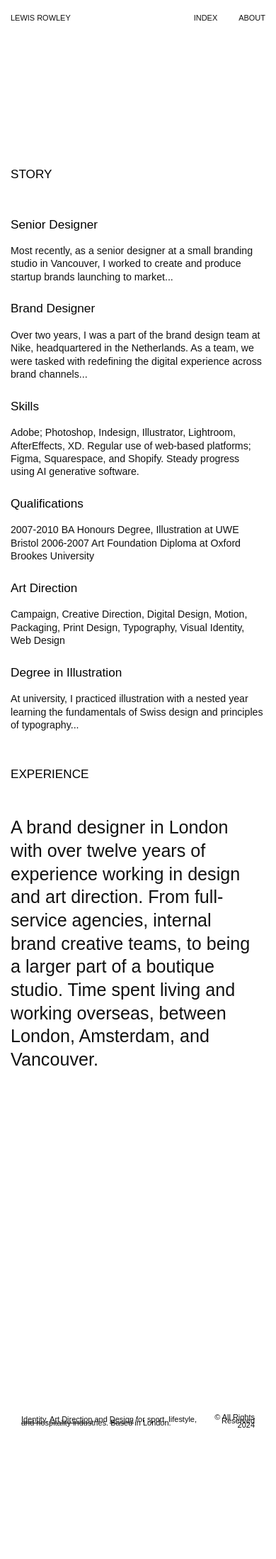
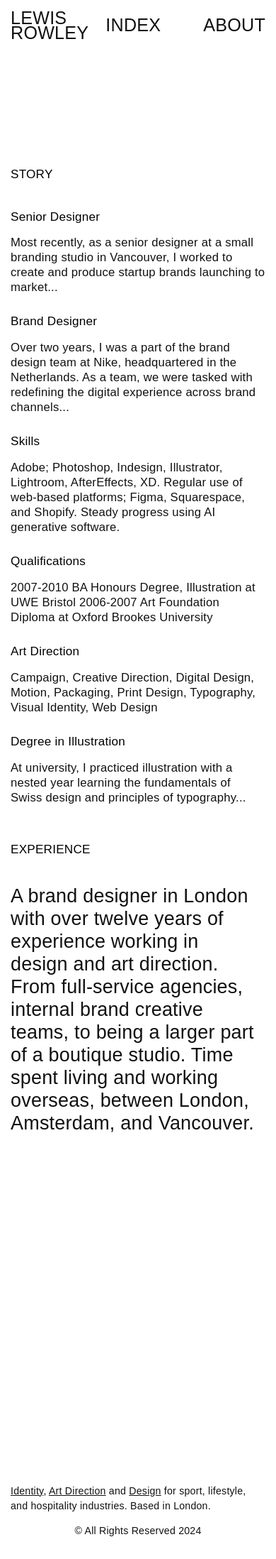
Before and after one commit to lewistwo/website, a PHP site: page /about.html in a window 390 px wide. Shown: the whole page at 71% size. Before the commit the page ends 2011 px from the top, so only its background shows below. Run offline with PHP 8.4, Linux system fonts and the light colour scheme.

Commit message:
Update styles.css

```diff
--- a/css/styles.css
+++ b/css/styles.css
@@ -17,22 +17,23 @@ body {
     flex-direction: column;
     min-height: 100vh;
     font-size: 0.686rem;
-    line-height: 1.3;
+    line-height: 1.302rem;
 }
 
 /* Main content area */
 .main-content {
     flex-grow: 1;
-    margin: 0 30px;
+    margin: 0 10px;
     transition: all 0.1s ease;
 }
 
 /* Typography */
 .large-body {
     margin-top: 0;
-    font-size: 1.572rem;
-    font-weight: 500;
-    line-height: 1.3;
+    font-size: 1.686rem;
+    font-weight: 400;
+    letter-spacing: 0.0139rem;
+    line-height: 2rem;
     color: #111;
     max-width: 1080px;
     padding-bottom: 10px;
@@ -40,16 +41,20 @@ body {
 
 .default-body {
     margin-top: 0;
-    font-size: 0.886rem;
-    line-height: 1.3;
+    font-size: 1.0417rem;
+    font-weight: 400;
+    letter-spacing: 0.0139rem;
+    line-height: 1.302rem;
     color: #111;
     padding-bottom: 10px;
 }
 
 .small-body {
     margin-top: 0;
-    font-size: 0.686rem;
-    line-height: 1.3;
+    font-size: 0.886rem;
+    font-weight: 400;
+    letter-spacing: 0.0139rem;
+    line-height: 1.302rem;
     color: #111;
 }
 
@@ -59,30 +64,34 @@ h1, h2, h3, .subheader, p {
 
 h1 {
     font-size: 1.786rem;
+    font-weight: 400;
+    letter-spacing: 0.0139rem;
     text-transform: uppercase;
-    font-weight: 500;
     line-height: 0.6;
-    padding-bottom: 40px;
+    padding-bottom: 20px;
 }
 
 h2 {
     font-size: 1.072rem;
+    font-weight: 400;
+    letter-spacing: 0.0139rem;
     text-transform: uppercase;
-    font-weight: 500;
     line-height: 0.6;
-    padding-bottom: 40px;
+    padding-bottom: 30px;
 }
 
 h3 {
     font-size: 0.886rem;
-    font-weight: 500;
+    font-weight: 400;
+    letter-spacing: 0.0139rem;
     line-height: 0.6;
 }
 
 .subheader {
     font-size: 1.072rem;
-    font-weight: 500;
-    line-height: 1.3;
+    font-weight: 400;
+    letter-spacing: 0.0139rem;
+    line-height: 1.302rem;
 }
 
 p {
@@ -90,8 +99,10 @@ p {
 }
 
 .footer .small-body {
-    font-size: 0.686rem;
-    line-height: 0.5;
+    font-size: 0.886rem;
+    font-weight: 400;
+    letter-spacing: 0.0139rem;
+    line-height: 1.302rem;
 }
 
 /* Intro Section */
@@ -101,9 +112,7 @@ p {
     align-items: center;
     justify-content: center;
     text-align: center;
-    font-size: 1.272rem;
     margin: 0 auto 10px auto;
-    color: #111;
     padding: 20px;
     min-width: 300px;
     max-width: 540px;
@@ -142,13 +151,15 @@ p {
 .navbar ul {
     list-style-type: none;
     display: flex;
-    gap: 30px;
+    gap: 80px;
     padding: 0;
     margin: 0;
 }
 
 .navbar ul li a, .navbar-brand a {
     text-decoration: none;
+    font-size: 0.886rem;
+    letter-spacing: 0.0139rem;
     color: #111;
     transition: transform 0.3s ease;
 }
@@ -178,6 +189,7 @@ p {
     width: 100%;
     max-width: 1080px;
     margin: 0 auto;
+    padding-right: 30px;
     box-sizing: border-box;
 }
 
@@ -186,14 +198,14 @@ p {
     justify-content: center;
     align-items: center;
     width: 100%;
-    margin-top: 60px;
-    margin-bottom: 60px;
+    margin-top: 10px;
+    margin-bottom: 120px;
 }
 
 .content-wrapper {
     display: flex;
     flex-wrap: wrap;
-    gap: 30px;
+    gap: 20px;
     max-width: 1080px;
     width: 100%;
     justify-content: space-evenly;
@@ -220,12 +232,12 @@ p {
 
 .left-column {
     flex: 2;
-    padding-right: 60px;
+    padding-right: 40px;
 }
 
 .right-column {
     flex: 4;
-    padding-right: 20px;
+    padding-right: 10px;
 }
 
 .box {
@@ -238,7 +250,7 @@ p {
 /* Gallery Section */
 .gallery {
     display: grid;
-    gap: 30px;
+    gap: 40px;
     grid-template-columns: repeat(5, 1fr);
     max-width: 1080px;
     margin: 0 auto;
@@ -265,7 +277,9 @@ p {
     transform: translate(-50%, -50%);
     text-transform: uppercase;
     font-size: 0.886rem;
-    color: #111;
+    font-weight: 400;
+    letter-spacing: 0.0139rem;
+    color: #ffffff;
     text-align: center;
     opacity: 0;
     transition: opacity 0.3s ease;
@@ -291,7 +305,7 @@ p {
     padding-top: 30px;
     margin-left: 20px;
     font-size: 0.786rem;
-    line-height: 1.3;
+    line-height: 1.302rem;
     color: #111;
     text-align: left;
 }
@@ -403,17 +417,93 @@ p {
         min-height: 50px;
     }
 
-    .two-column-layout {
-        flex-direction: column;
+    .navbar ul {
+        list-style-type: none;
+        display: flex;
+        gap: 60px;
+        padding: 0;
+        margin: 0;
     }
+
+    .navbar ul li a, .navbar-brand a {
+        font-size: 1.572rem;
+        letter-spacing: 0.0139rem;
+        transition: transform 0.3s ease;
+    }
+
+    /* Typography */
+    .gallery-item-subtitle {
+        font-size: 2.886rem;
+        line-height: 2.502rem;
+    }
+
+/* Two-Column Layout Stacking for Mobile */
+.two-column-layout {
+    display: flex;
+    flex-direction: column; /* Stack columns vertically */
+    width: 100%; /* Ensure full width */
+    margin: 0 auto; /* Center layout */
+}
 
     .left-column {
         padding-right: 0;
         padding-bottom: 30px;
     }
 
-    .gallery {
-        grid-template-columns: repeat(2, 1fr);
-        gap: 20px;
-    }
+/* Footer Styles */
+ .footer {
+            padding: 15px;
+            display: flex;
+            flex-direction: column;
+            align-items: center; /* Ensure footer content is centered */
+        }
+
+/* Disable rotate-on-hover animations without affecting clicks */
+.rotate-on-hover,
+.rotate-on-hover-impact {
+    animation: none; /* Disables any hover-triggered animation */
+    transition: none; /* Removes any transform transitions on hover */
 }
+
+    /* Gallery Section */
+.gallery,
+.image-gallery {
+    display: grid; /* Ensure gallery is using grid */
+    gap: 20px;
+    grid-template-columns: 1fr; /* Stack images in one column */
+    margin: 0 auto; /* Center the gallery */
+    width: 100%; /* Ensure full width */
+}
+
+/* Gallery Item Styling */
+.gallery-item {
+    display: flex;
+    flex-direction: column; /* Stack image and caption vertically */
+    align-items: center; /* Center items */
+    margin-bottom: 20px;
+    width: 100%; /* Ensure items take up full width */
+}
+
+/* Always show the subtitle without hover */
+.gallery-item .gallery-item-subtitle {
+    opacity: 1; /* Make subtitle always visible */
+}
+
+/* Remove hover styles for gallery items */
+.gallery-item:hover .gallery-item-subtitle {
+    opacity: 1; /* Ensures the subtitle remains visible without hover */
+}
+
+/* Disable image hover transitions */
+.gallery-item img {
+    transition: none; /* Removes transform/transition effects on images */
+}
+
+/* Disable rotate-on-hover animations without affecting clicks */
+.rotate-on-hover,
+.rotate-on-hover-impact {
+    animation: none; /* Disables any hover-triggered animation */
+    transition: none; /* Removes any transform transitions on hover */
+}
+
+}
```
